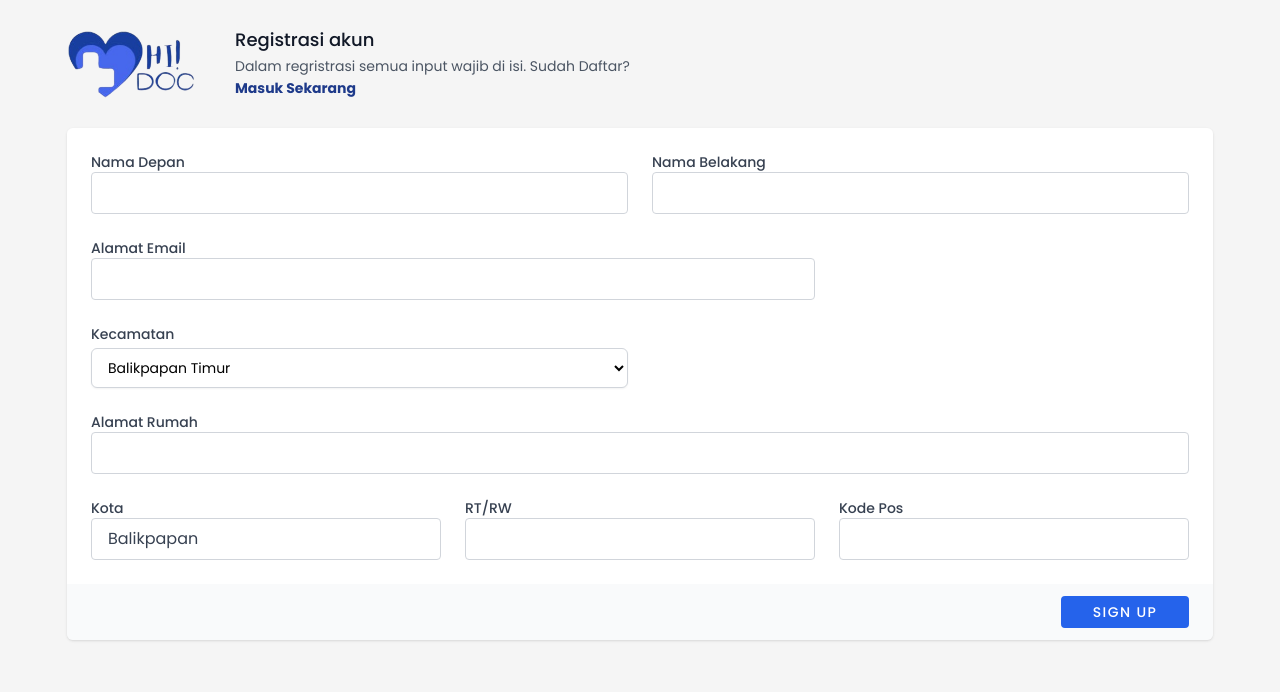
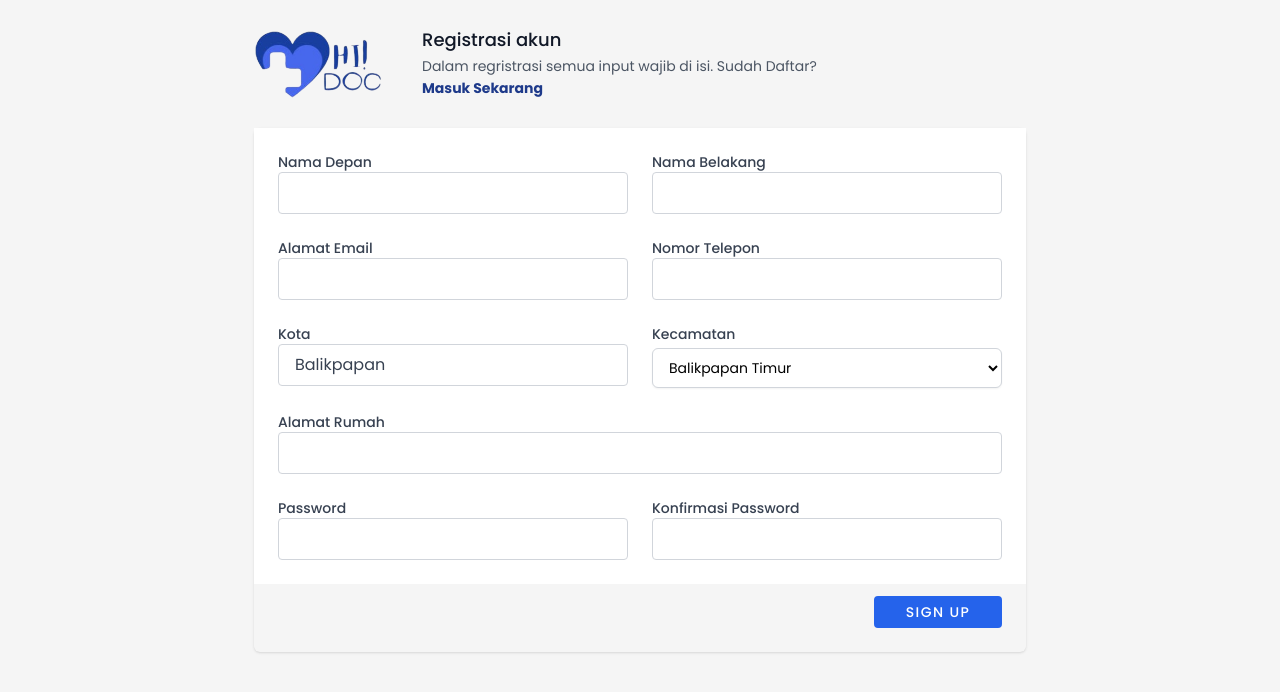
Before and after one commit to crisvito/hidoc, a React (Vite) app: page /register in a window 1280 px wide. Shown: the top 692 px of the page. Built offline with nearby package versions, Linux system fonts and the light colour scheme.

Commit message:
chore: make regiser system functionate

```diff
--- a/src/App.css
+++ b/src/App.css
@@ -8,12 +8,16 @@
   body {
     font-family: "poppins", sans-serif;
   }
+  input[type="number"]::-webkit-inner-spin-button,
+  input[type="number"]::-webkit-outer-spin-button {
+    -webkit-appearance: none;
+    margin: 0;
+  }
 }
 @layer components {
   .nav-text {
     @apply lg:text-base text-lg tracking-wide;
   }
-
   .active {
     @apply text-blue-800 dark:text-blue-500 font-bold;
   }
@@ -45,4 +49,10 @@
   .auth .login-button {
     @apply py-3 font-semibold tracking-wide text-xs uppercase rounded shadow-md hover:shadow-lg focus:shadow-lg focus:outline-none active:shadow-lg transition duration-150 ease-in-out md:w-full w-3/4 flex justify-start pl-6 items-center mb-3 gap-4 text-left;
   }
+  .auth label {
+    @apply block text-sm font-medium text-gray-700;
+  }
+  .auth #kecamatan {
+    @apply mt-1 block w-full rounded-md border border-gray-300 bg-white py-2 px-3 shadow-sm focus:border-indigo-500 focus:outline-none focus:ring-indigo-500 sm:text-sm;
+  }
 }
--- a/src/data/index.js
+++ b/src/data/index.js
@@ -3,3 +3,4 @@ export * from "./nav-menu";
 export * from "./layanan-kesehatan";
 export * from "./data-pertanyaan";
 export * from "./data-artikel";
+export * from "./kecamatan";
--- /dev/null
+++ b/src/data/kecamatan.js
@@ -0,0 +1,8 @@
+export const kecamatan = [
+  "Balikpapan Timur",
+  "Balikpapan Selatan",
+  "Balikpapan Tengah",
+  "Balikpapan Utara",
+  "Balikpapan Barat",
+  "Balikpapan Kota",
+];
--- a/src/firebase.js
+++ b/src/firebase.js
@@ -1,5 +1,6 @@
 import { initializeApp } from "firebase/app";
 import { getAuth } from "firebase/auth";
+import { getFirestore } from "firebase/firestore";
 
 const firebaseConfig = {
   apiKey: import.meta.env.VITE_FIREBASE_APIKEY,
@@ -12,3 +13,4 @@ const firebaseConfig = {
 
 const app = initializeApp(firebaseConfig);
 export const auth = getAuth();
+export const db = getFirestore(app);
--- a/src/layouts/header.jsx
+++ b/src/layouts/header.jsx
@@ -1,5 +1,5 @@
 import { useState, useEffect, useContext } from "react";
-import { Link, useLocation } from "react-router-dom";
+import { Link, useLocation, useNavigate } from "react-router-dom";
 import { auth } from "../firebase";
 import { signOut } from "firebase/auth";
 import { AuthContext } from "../context";
@@ -14,6 +14,7 @@ export function Header() {
     localStorage.getItem("mode") === "dark" ? true : false
   );
   const { pathname } = useLocation();
+  const navigate = useNavigate();
   const active = NavMenu.findIndex((e) => "/" + e.path === pathname);
 
   useEffect(() => {
@@ -24,7 +25,13 @@ export function Header() {
   const { currentUser } = useContext(AuthContext);
 
   function handleSignOut() {
-    signOut(auth);
+    signOut(auth)
+      .then(() => {
+        navigate("/");
+      })
+      .catch((error) => {
+        console.log(error);
+      });
   }
   return (
     <div className="flex justify-center items-center shadow w-full sticky top-0 z-30 bg-white dark:bg-slate-800 font-medium">
--- a/src/routes/auth/register.jsx
+++ b/src/routes/auth/register.jsx
@@ -1,7 +1,36 @@
-import { Link } from "react-router-dom";
+import { Link, useNavigate } from "react-router-dom";
+import { serverTimestamp, setDoc, doc } from "firebase/firestore";
+import { auth, db } from "../../firebase";
+import { kecamatan } from "../../data";
 import { Button } from "../../components";
+import { createUserWithEmailAndPassword } from "firebase/auth";
+import { useState } from "react";
 
 export function Register() {
+  const [error, setError] = useState(null);
+  const navigate = useNavigate();
+
+  async function handleAdd(e) {
+    e.preventDefault();
+    const data = Object.fromEntries(new FormData(e.currentTarget));
+    if (data.password === data.confirmPassword) {
+      console.log("mantap");
+      try {
+        const res = await createUserWithEmailAndPassword(
+          auth,
+          data.email,
+          data.password
+        );
+        await setDoc(doc(db, "users", res.user.uid), {
+          ...data,
+          timeStamp: serverTimestamp(),
+        });
+        navigate("/login");
+      } catch (err) {
+        setError(err.message);
+      }
+    } else setError("konfirmasi password tidak sesuai");
+  }
   return (
     <div className="mt-10 sm:mt-0 mb-10 flex flex-col items-center w-full">
       <div>
@@ -14,114 +43,83 @@ export function Register() {
             <p className="mt-1 text-sm text-gray-600">
               Dalam regristrasi semua input wajib di isi. Sudah Daftar?
             </p>
-            <Link
-              to="/login"
-              className="font-semibold mt-1 text-blue-900 text-sm"
-            >
+            <Link to="/login" className="font-bold mt-1 text-blue-900 text-sm">
               Masuk Sekarang
             </Link>
           </div>
         </div>
-        <form>
-          <div className="auth overflow-hidden shadow sm:rounded-md">
+        <form onSubmit={handleAdd}>
+          {error && <span className="text-red-900 tracking-wide">{error}</span>}
+          <div className="auth flex flex-col shadow sm:rounded-md pb-3">
             <div className="bg-white px-4 py-5 sm:p-6">
               <div className="grid grid-cols-6 gap-6">
                 <div className="col-span-6 sm:col-span-3">
-                  <label
-                    htmlFor="nama-depan"
-                    className="block text-sm font-medium text-gray-700"
-                  >
-                    Nama Depan
-                  </label>
-                  <input type="text" name="nama-depan" id="nama-depan" />
+                  <label htmlFor="nama-depan">Nama Depan</label>
+                  <input
+                    type="text"
+                    name="nama-depan"
+                    id="nama-depan"
+                    required
+                  />
                 </div>
-
                 <div className="col-span-6 sm:col-span-3">
-                  <label
-                    htmlFor="nama-belakang"
-                    className="block text-sm font-medium text-gray-700"
-                  >
-                    Nama Belakang
-                  </label>
-                  <input type="text" name="nama-belakang" id="nama-belakang" />
+                  <label htmlFor="nama-belakang">Nama Belakang</label>
+                  <input
+                    type="text"
+                    name="nama-belakang"
+                    id="nama-belakang"
+                    required
+                  />
                 </div>
-
-                <div className="col-span-6 sm:col-span-4">
-                  <label
-                    htmlFor="alamat-email"
-                    className="block text-sm font-medium text-gray-700"
-                  >
-                    Alamat Email
-                  </label>
-                  <input type="email" name="alamat-email" id="alamat-email" />
+                <div className="col-span-6 sm:col-span-3">
+                  <label htmlFor="email">Alamat Email</label>
+                  <input type="email" name="email" id="email" required />
                 </div>
-
                 <div className="col-span-6 sm:col-span-3">
-                  <label
-                    htmlFor="kecamatan"
-                    className="block text-sm font-medium text-gray-700"
-                  >
-                    Kecamatan
-                  </label>
-                  <select
-                    id="kecamatan"
-                    name="kecamatan"
-                    className="mt-1 block w-full rounded-md border border-gray-300 bg-white py-2 px-3 shadow-sm focus:border-indigo-500 focus:outline-none focus:ring-indigo-500 sm:text-sm"
-                  >
-                    <option>Balikpapan Timur</option>
-                    <option>Balikpapan Selatan</option>
-                    <option>Balikpapan Tengah</option>
-                    <option>Balikpapan Utara</option>
-                    <option>Balikpapan Barat</option>
-                    <option>Balikpapan Kota</option>
+                  <label htmlFor="phone">Nomor Telepon</label>
+                  <input type="number" name="phone" id="phone" required />
+                </div>
+                <div className="col-span-3 sm:col-span-3">
+                  <label>Kota</label>
+                  <input type="text" name="kota" value="Balikpapan" disabled />
+                </div>
+                <div className="col-span-6 sm:col-span-3">
+                  <label htmlFor="kecamatan">Kecamatan</label>
+                  <select id="kecamatan" name="kecamatan" required>
+                    {kecamatan.map((k, i) => {
+                      return <option key={i}>{k}</option>;
+                    })}
                   </select>
                 </div>
-
                 <div className="col-span-6">
-                  <label
-                    htmlFor="street-address"
-                    className="block text-sm font-medium text-gray-700"
-                  >
-                    Alamat Rumah
-                  </label>
-                  <input type="text" name="street-address" />
+                  <label htmlFor="alamat-rumah">Alamat Rumah</label>
+                  <input type="text" name="alamat-rumah" />
                 </div>
-
-                <div className="col-span-6 sm:col-span-6 lg:col-span-2">
-                  <label className="block text-sm font-medium text-gray-700">
-                    Kota
-                  </label>
-                  <input type="text" name="kota" value="Balikpapan" disabled />
+                <div className="col-span-6 sm:col-span-3">
+                  <label htmlFor="password">Password</label>
+                  <input
+                    type="password"
+                    name="password"
+                    id="password"
+                    required
+                  />
                 </div>
-
-                <div className="col-span-6 sm:col-span-3 lg:col-span-2">
-                  <label
-                    htmlFor="rt-rw"
-                    className="block text-sm font-medium text-gray-700"
-                  >
-                    RT/RW
-                  </label>
-                  <input type="text" name="rt-rw" id="rt-rw" />
-                </div>
-
-                <div className="col-span-6 sm:col-span-3 lg:col-span-2">
-                  <label
-                    htmlFor="Kode Pos"
-                    className="block text-sm font-medium text-gray-700"
-                  >
-                    Kode Pos
-                  </label>
-                  <input type="number" name="Kode Pos" id="Kode Pos" />
+                <div className="col-span-6 sm:col-span-3">
+                  <label htmlFor="confirmPassword">Konfirmasi Password</label>
+                  <input
+                    type="password"
+                    name="confirmPassword"
+                    id="confirmPassword"
+                    required
+                  />
                 </div>
               </div>
             </div>
-            <div className="bg-gray-50 px-4 py-3 text-right sm:px-6">
-              <Button
-                type="submit"
-                children="Sign up"
-                className="px-7 w-32 uppercase text-sm"
-              />
-            </div>
+            <Button
+              type="submit"
+              children="Sign up"
+              className="px-7 w-32 uppercase text-sm self-end mx-4 my-3 sm:mx-6"
+            />
           </div>
         </form>
       </div>
```
